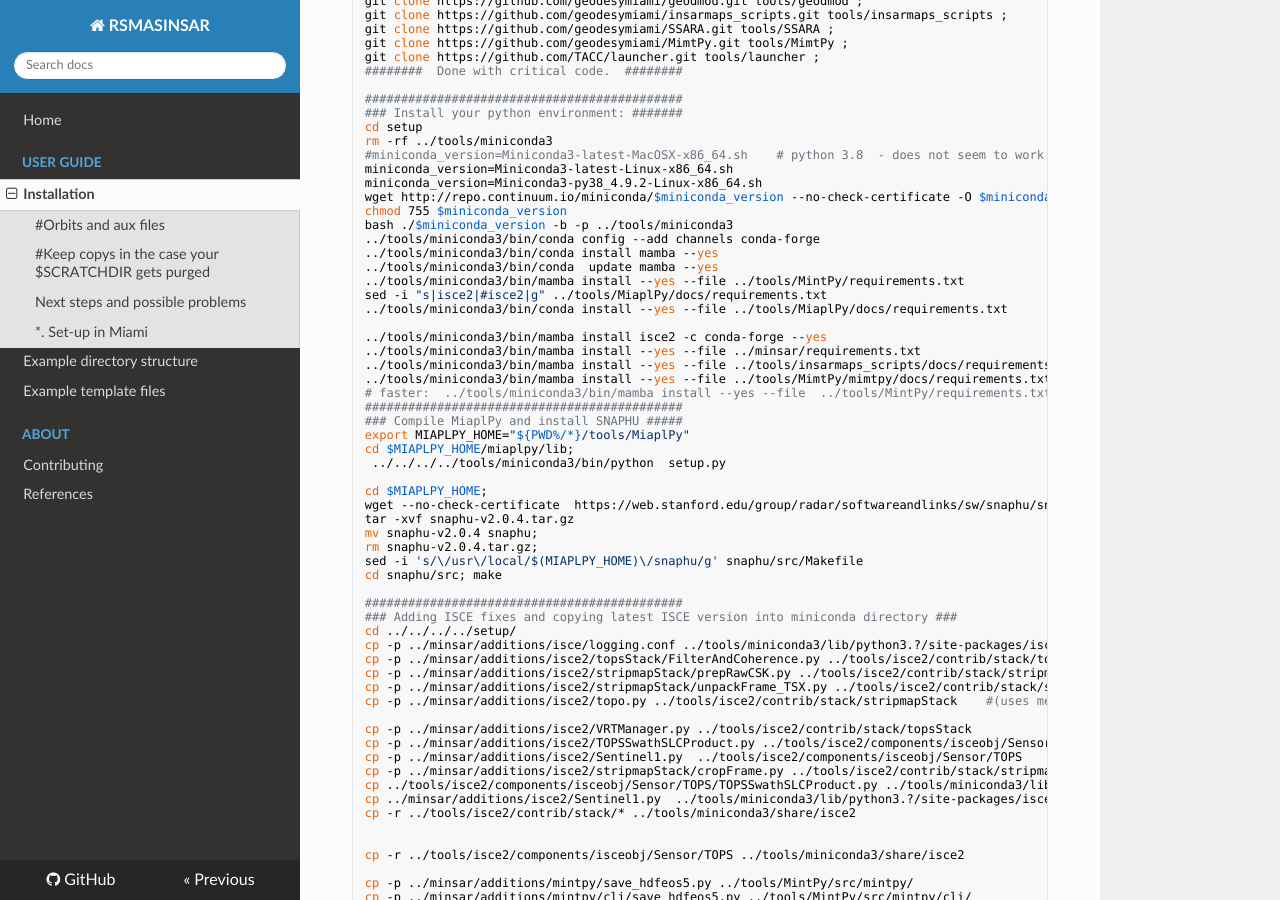
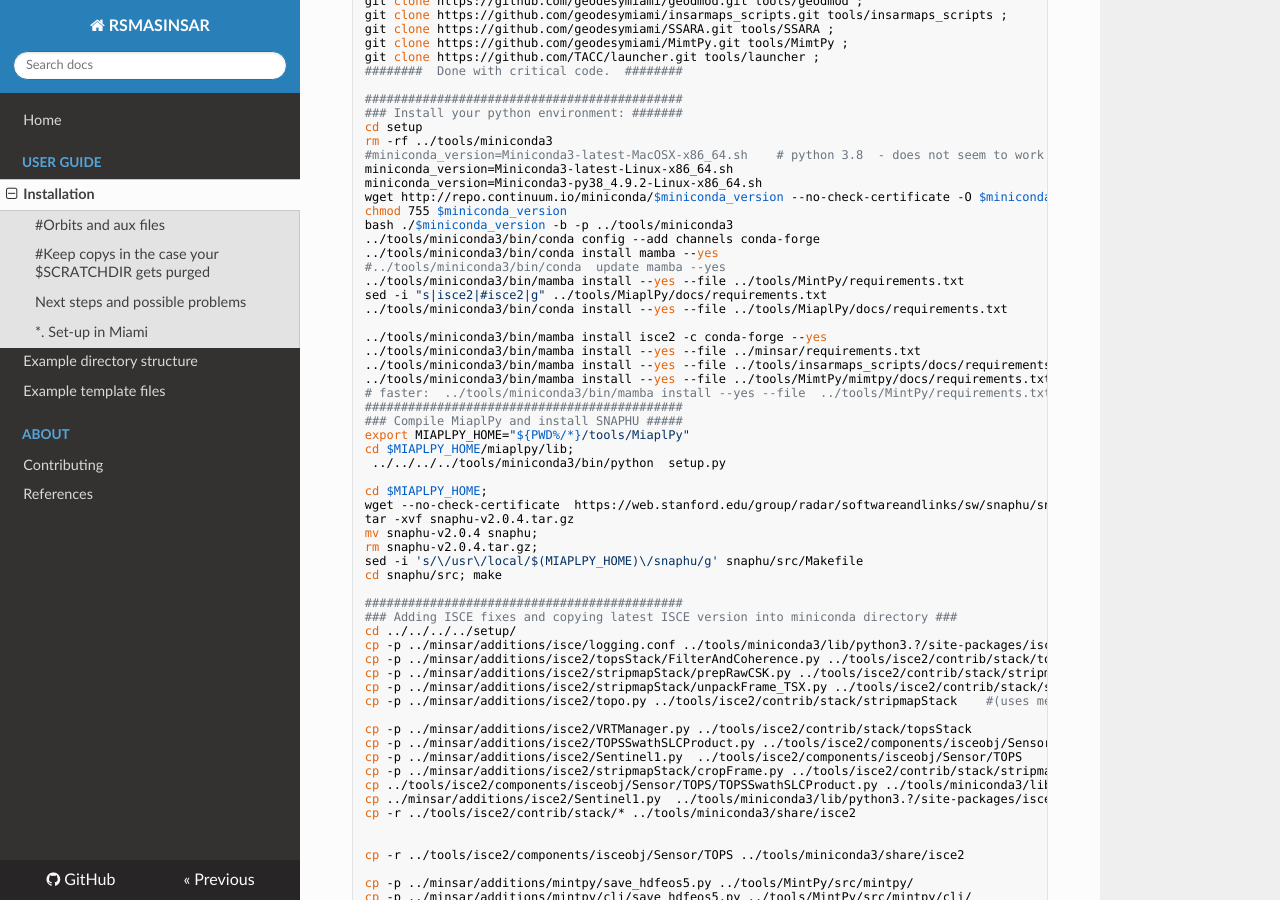
Before and after one commit to geodesymiami/rsmas_insar, an MkDocs documentation site: the page built from docs/installation.md, in a window 1280 px wide and 900 px high, scrolled down 678 px. Built offline with MkDocs 1.6.1, drawn with Linux system fonts in a browser that asks for light colours; nearby versions of some CDN libraries.

```diff
--- a/docs/installation.md
+++ b/docs/installation.md
@@ -47,7 +47,7 @@ chmod 755 $miniconda_version
 bash ./$miniconda_version -b -p ../tools/miniconda3
 ../tools/miniconda3/bin/conda config --add channels conda-forge
 ../tools/miniconda3/bin/conda install mamba --yes
-../tools/miniconda3/bin/conda  update mamba --yes
+#../tools/miniconda3/bin/conda  update mamba --yes
 ../tools/miniconda3/bin/mamba install --yes --file ../tools/MintPy/requirements.txt
 sed -i "s|isce2|#isce2|g" ../tools/MiaplPy/docs/requirements.txt
 ../tools/miniconda3/bin/conda install --yes --file ../tools/MiaplPy/docs/requirements.txt
```
